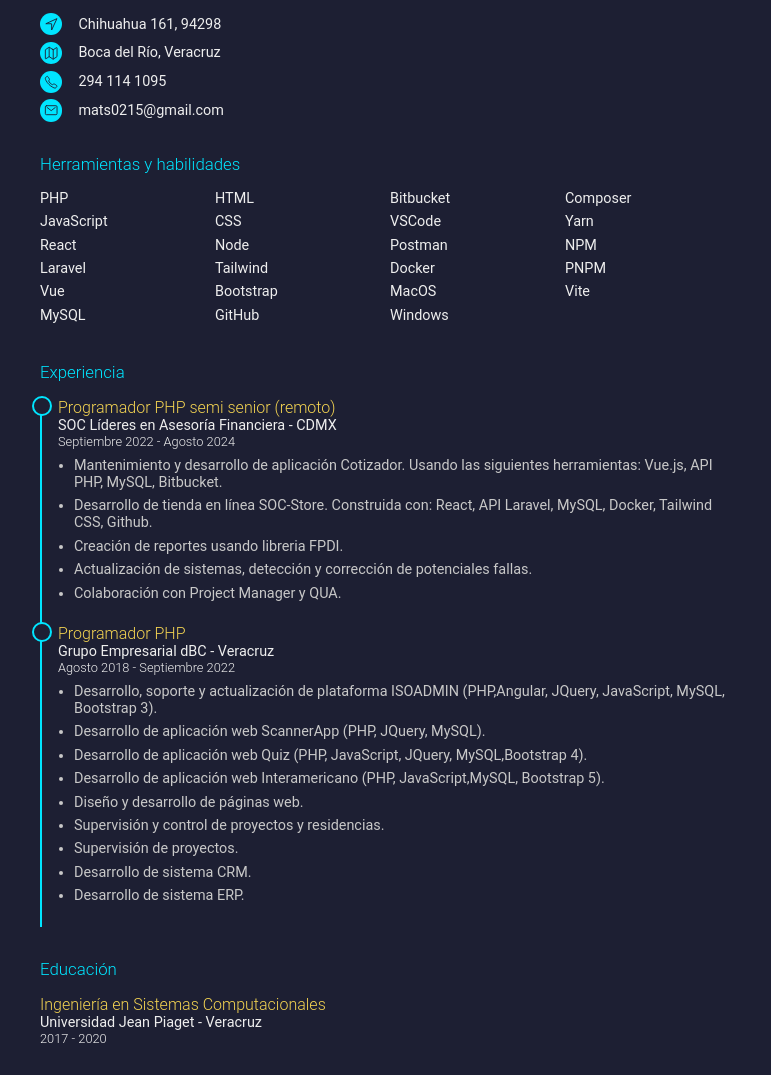
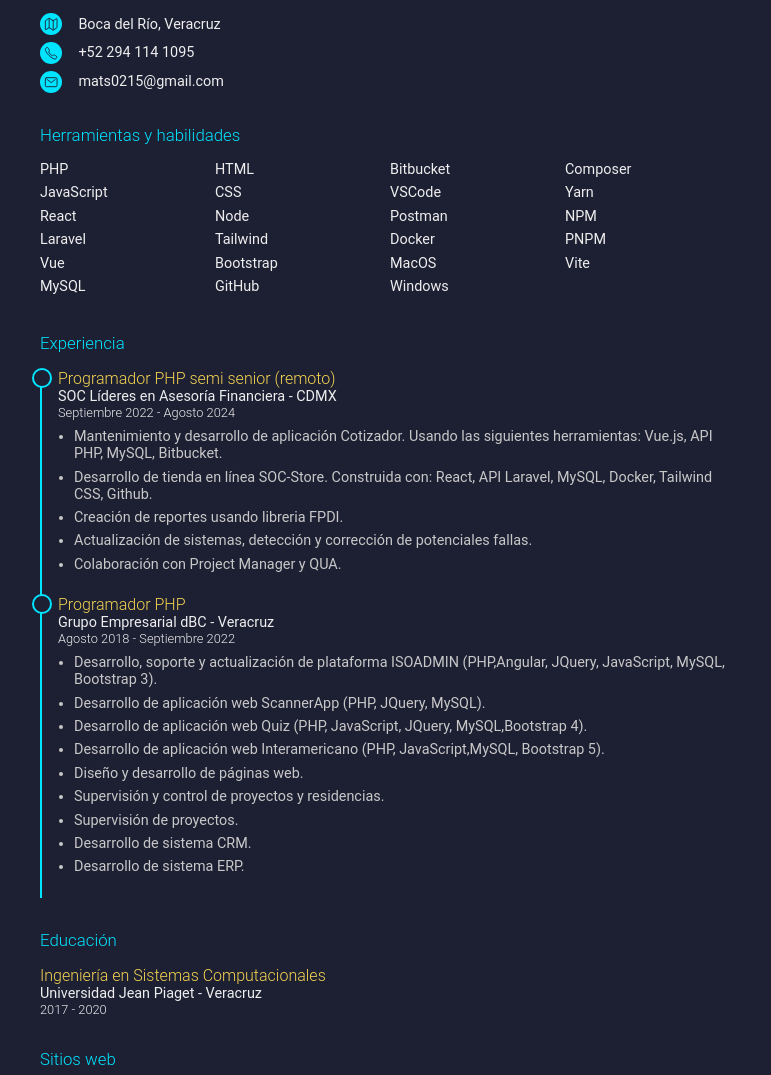
Before and after one commit to MatsMax15/Single-Page-CV, a plain HTML site: page index.html in a window 1280 px wide. Shown: the part 192-1267 px from the top of the page, without its empty margins (250-1021 px from the left). Drawn offline with nearby package versions, Linux system fonts and the light colour scheme.

Commit message:
correcciones

```diff
--- a/index.html
+++ b/index.html
@@ -42,12 +42,6 @@
             <ul>
                 <li>
                     <span>
-                        <ion-icon name="navigate-outline"></ion-icon>
-                    </span>
-                    Chihuahua 161, 94298
-                </li>
-                <li>
-                    <span>
                         <ion-icon name="map-outline"></ion-icon>
                     </span>
                     Boca del Río, Veracruz
@@ -56,7 +50,7 @@
                     <span>
                         <ion-icon name="call-outline"></ion-icon>
                     </span>
-                    294 114 1095
+                    +52 294 114 1095
                 </li>
                 <li>
                     <span>
@@ -162,7 +156,7 @@
 
         <section class="section" id="across-internet">
             <h3 class="subtitle">
-                En la red
+                Sitios web
             </h3>
 
             <div class="across-internet">
```
